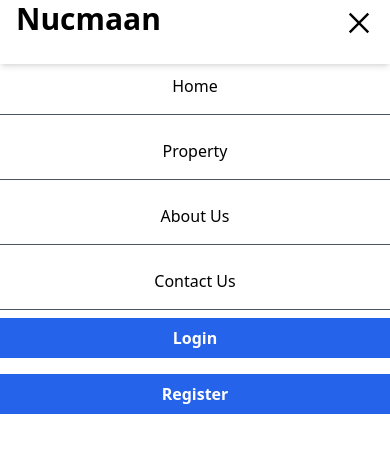
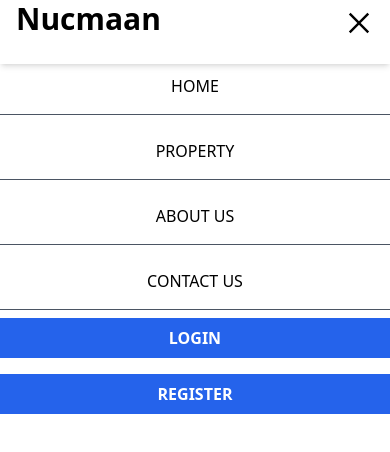
Before and after one commit to Nucmaan/statefrontend, a React (Create React App) app: page / in a window 390 px wide. Shown: the top 452 px of the page. Built offline with nearby package versions, Linux system fonts and the light colour scheme.

Commit message:
complete responsive
complete responsive

```diff
--- a/src/Components/Navbar.js
+++ b/src/Components/Navbar.js
@@ -1,8 +1,13 @@
 import React, { useState } from "react";
 import { AiOutlineClose } from "react-icons/ai";
+import { GiHamburgerMenu } from "react-icons/gi";
 
 function Navbar() {
   const [navbar, setNavbar] = useState(false);
+
+  const handlenav = () => {
+    setNavbar(!navbar);
+  };
 
   return (
     <div className="h-16  shadow-md mx-auto px-4 text-black">
@@ -13,35 +18,48 @@ function Navbar() {
 
         <div>
           <ul className="flex hidden md:flex">
-            <li className="p-4 cursor-pointer">Home</li>
-            <li className="p-4 cursor-pointer">Property</li>
-            <li className="p-4 cursor-pointer">About Us</li>
-            <li className="p-4 cursor-pointer">Contact Us</li>
+            <li className="p-4 cursor-pointer uppercase">Home</li>
+            <li className="p-4 cursor-pointer  uppercase">Property</li>
+            <li className="p-4 cursor-pointer uppercase">About Us</li>
+            <li className="p-4 cursor-pointer uppercase">Contact Us</li>
           </ul>
         </div>
 
         <div>
           <ul className="hidden flex items-center text-center  md:flex">
-            <li className="p-4 cursor-pointer">Login</li>
-            <li className="p-4 cursor-pointer">Register</li>
+            <li className="p-4 cursor-pointer uppercase">Login</li>
+            <li className="p-4 cursor-pointer uppercase">Register</li>
           </ul>
         </div>
 
-        <div className="md:hidden flex items-center pt-2">
-          <AiOutlineClose size={30} />
+        <div className="md:hidden flex items-center pt-2" onClick={handlenav}>
+          {!navbar ? (
+            <AiOutlineClose size={30} />
+          ) : (
+            <GiHamburgerMenu size={30} />
+          )}
         </div>
       </div>
 
-      <ul className="w-full absolute flex flex-col  justify-center items-center left-0 gap-y-2 pt-5  md:hidden">
-        <li className="w-full flex justify-center p-4 border-b border-gray-600 cursor-pointer">Home</li>
-        <li className="w-full flex justify-center border-b border-gray-600 p-4 cursor-pointer">Property</li>
-        <li className="w-full flex justify-center border-b border-gray-600  p-4 cursor-pointer">About Us</li>
-        <li className="w-full flex justify-center border-b border-gray-600  p-4 cursor-pointer">Contact Us</li>
+      <ul className={!navbar ? 'w-full absolute flex flex-col  justify-center items-center left-0 gap-y-2 pt-5  md:hidden' : 'hidden'}>
+
+        <li className="w-full flex justify-center p-4 border-b border-gray-600 cursor-pointer uppercase">
+          Home
+        </li>
+        <li className="w-full flex justify-center border-b border-gray-600 p-4 cursor-pointer uppercase">
+          Property
+        </li>
+        <li className="w-full flex justify-center border-b border-gray-600  p-4 cursor-pointer uppercase">
+          About Us
+        </li>
+        <li className="w-full flex justify-center border-b border-gray-600  p-4 cursor-pointer uppercase">
+          Contact Us
+        </li>
         <div className="w-full flex flex-col ">
-          <button className="mb-4 bg-blue-600 text-white p-2 font-bold ">
+          <button className="mb-4 bg-blue-600 text-white p-2 font-bold uppercase">
             Login
           </button>
-          <button className="mb-4 bg-blue-600 text-white p-2 font-bold">
+          <button className="mb-4 bg-blue-600 text-white p-2 font-bold uppercase">
             Register
           </button>
         </div>
```
